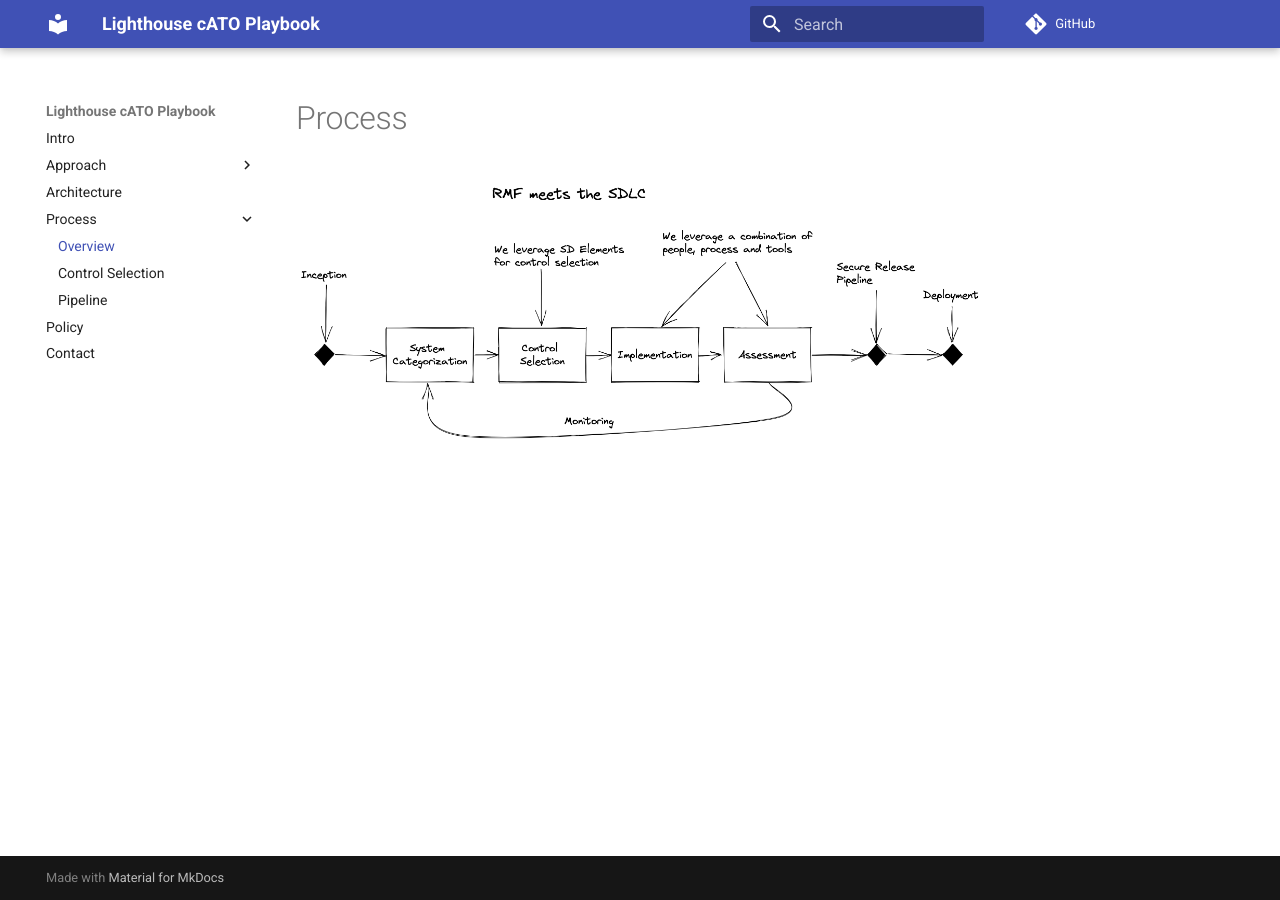
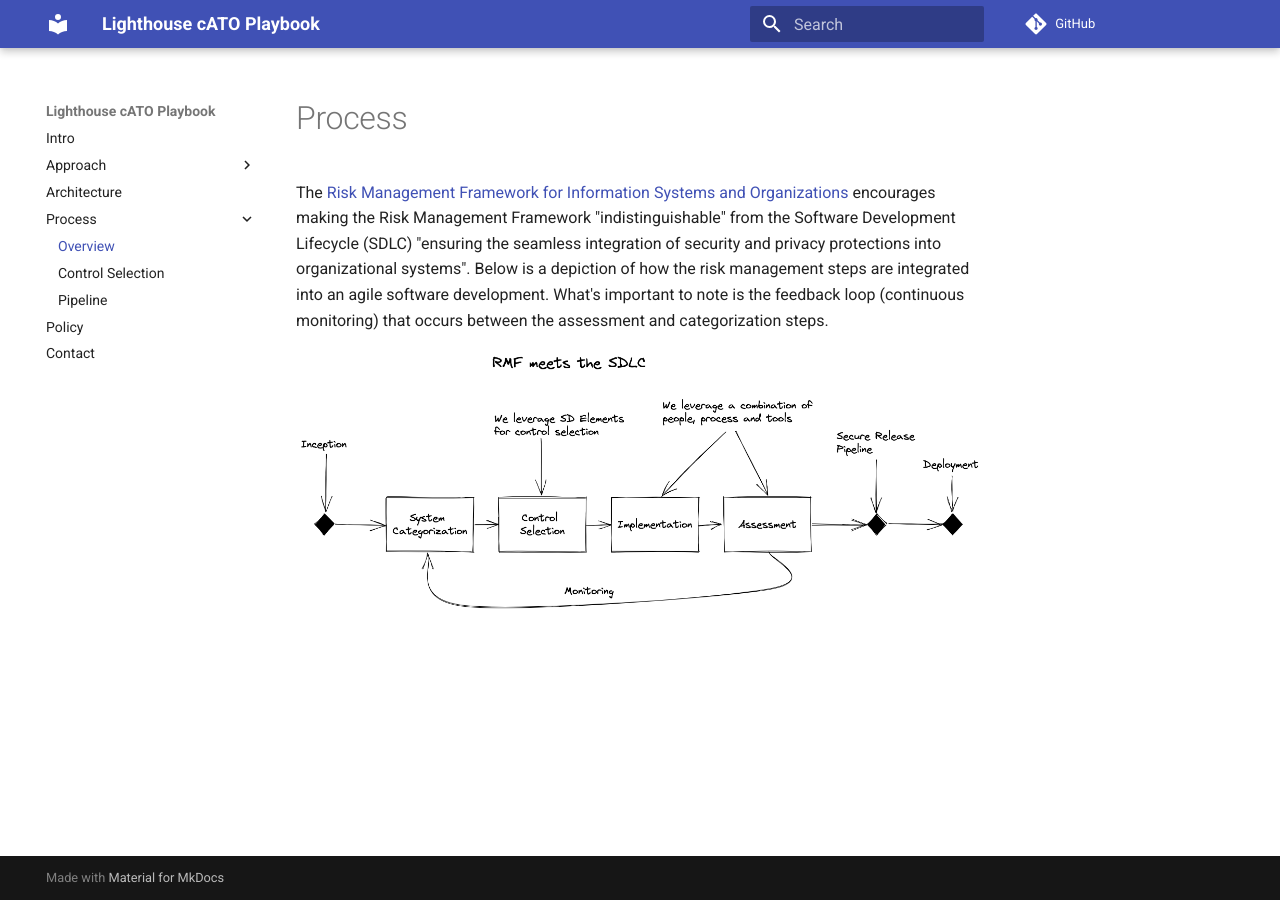
Before and after one commit to rise8-us/cato-playbook, an MkDocs documentation site: the page built from docs/process.md, in a window 1280 px wide. Built offline with MkDocs 1.6.1 and Material for MkDocs 9.7.7, drawn with Linux system fonts in a browser that asks for light colours; comment, search, counter and statistics services are not loaded.

Commit message:
Process overview

```diff
--- a/docs/process.md
+++ b/docs/process.md
@@ -1,3 +1,9 @@
 # Process
+The [Risk Management Framework for Information Systems and Organizations](https://csrc.nist.gov/publications/detail/sp/800-37/rev-2/final)
+encourages making the Risk Management Framework "indistinguishable" from the Software Development Lifecycle (SDLC)
+"ensuring the seamless integration of security and privacy protections into organizational systems".
+Below is a depiction of how the risk management steps are integrated into an agile software development. What's
+important to note is the feedback loop (continuous monitoring) that occurs between the assessment and
+categorization steps.
 
 ![Process!](images/process.png "Process")
```
